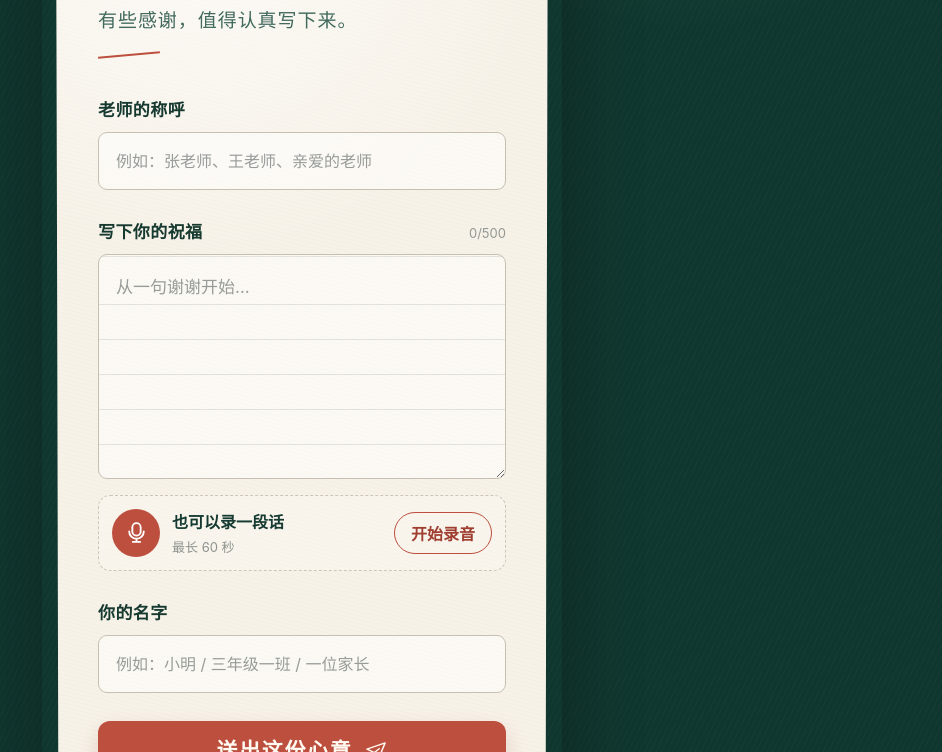
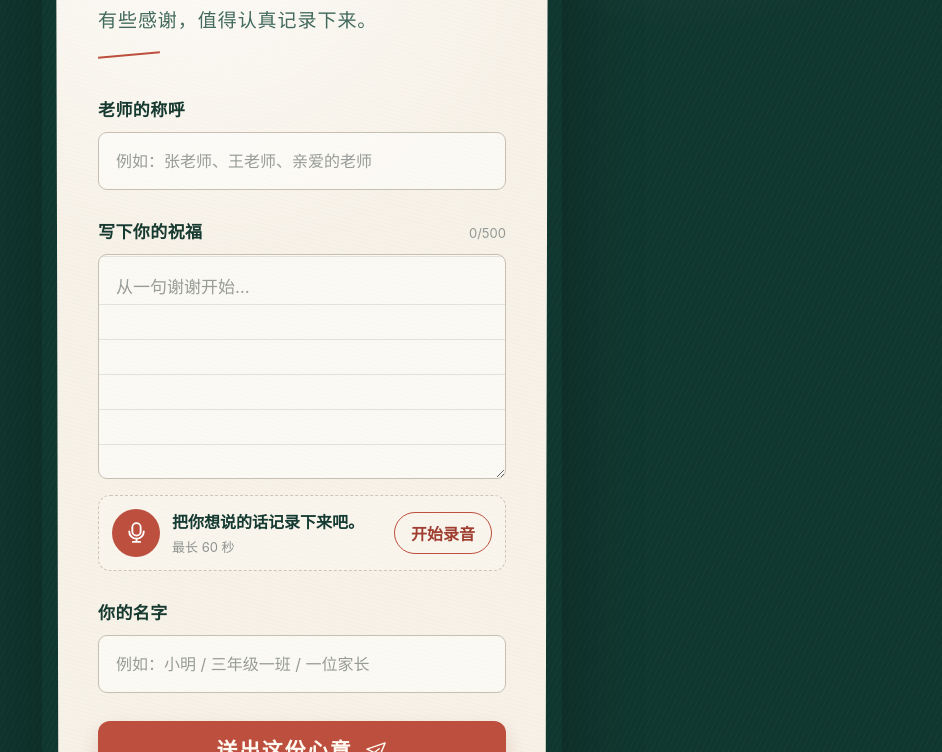
Before and after one commit to HanRoots/teacher-day-message-site, a website: page public/index.html in a window 1280 px wide. Shown: the part 348-1100 px from the top of the page, without its empty margins (338-1280 px from the left). Drawn offline with Linux system fonts and the light colour scheme.

Commit message:
Refine Teachers Day message copy

```diff
--- a/public/index.html
+++ b/public/index.html
@@ -19,7 +19,7 @@
       <img class="carnation" src="./assets/carnation.png" alt="" aria-hidden="true">
       <div class="letter-heading">
         <h1>想对阅星人老师说的话</h1>
-        <p>有些感谢，值得认真写下来。</p>
+        <p>有些感谢，值得认真记录下来。</p>
       </div>
 
       <form id="messageForm" novalidate>
@@ -42,7 +42,7 @@
               <svg viewBox="0 0 24 24"><rect x="8" y="3" width="8" height="12" rx="4"></rect><path d="M5 11a7 7 0 0 0 14 0M12 18v3M8.5 21h7"></path></svg>
             </span>
             <div class="voice-copy">
-              <h2 id="voiceTitle">也可以录一段话</h2>
+              <h2 id="voiceTitle">把你想说的话记录下来吧。</h2>
               <p>最长 60 秒</p>
             </div>
             <button class="record-button" id="recordButton" type="button">开始录音</button>
```
